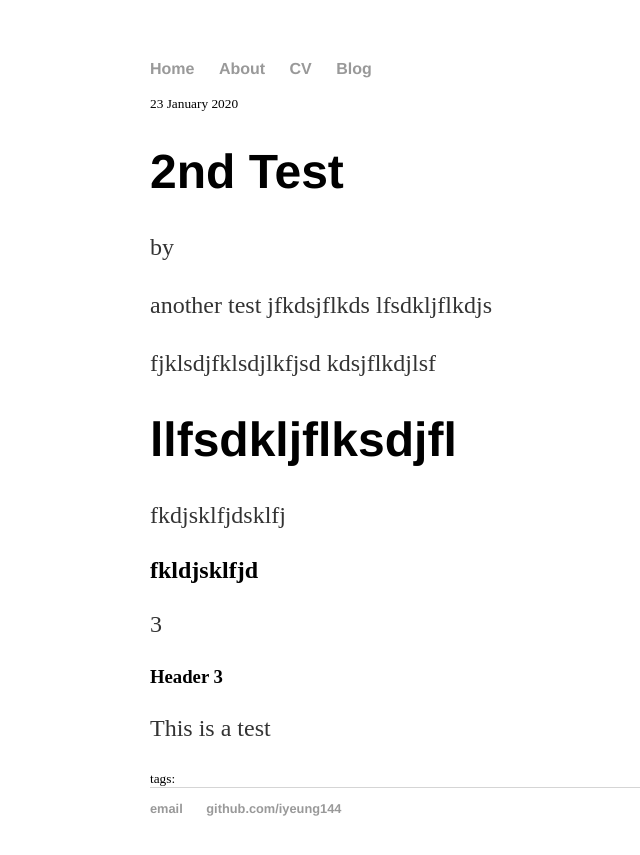
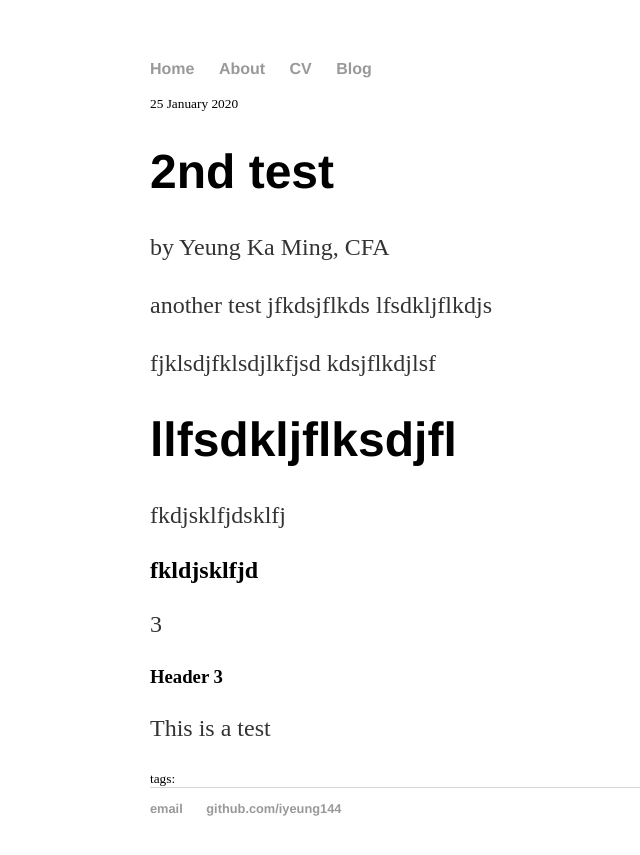
Before and after one commit to iyeung144/iyeung144.github.io, a Jekyll site: the page built from _posts/2020-01-23-2nd-test.md, in a window 1280 px wide. Shown: the top 855 px of the page, without its empty margins (42-682 px from the left). Built offline with Jekyll 4.4.1, drawn with Linux system fonts in a browser that asks for light colours; our own code applies the rules of GitHub Pages for plain Markdown files.

Commit message:
Update 2020-01-23-2nd-test.md
update

```diff
--- a/_posts/2020-01-23-2nd-test.md
+++ b/_posts/2020-01-23-2nd-test.md
@@ -1,3 +1,8 @@
+---
+title: "2nd test"
+date: 2020-01-25
+author: "Yeung Ka Ming, CFA"
+---
 another test
 jfkdsjflkds
 lfsdkljflkdjs
```
